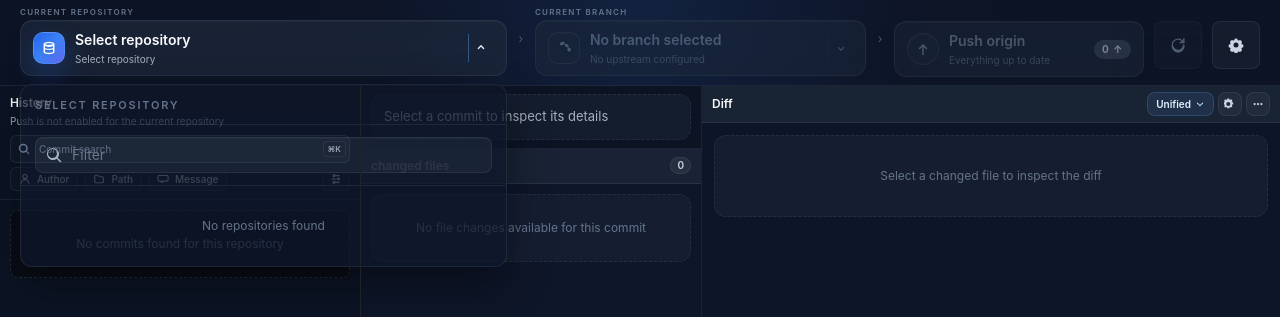
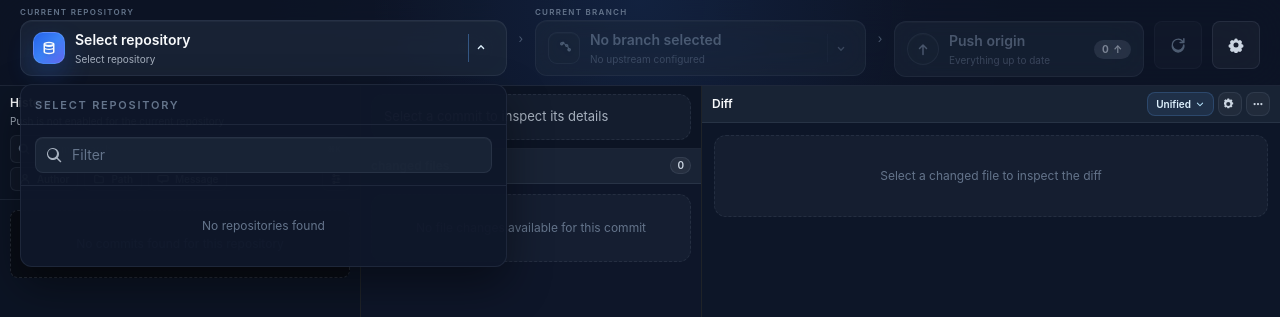
Before and after one commit to RockerHX/TickGit, a SvelteKit app: page / in a window 1280 px wide. Both pictures are taken after a click on the button "Select repository". Shown: the top 317 px of the page. Built offline with nearby package versions, Linux system fonts and the light colour scheme.

Commit message:
fix: 修复仓库分支下拉层级

```diff
--- a/src/app.css
+++ b/src/app.css
@@ -121,6 +121,10 @@ body {
   backdrop-filter: blur(18px);
 }
 
+.tg-dropdown-panel {
+  background: rgba(15, 23, 42, 0.97);
+}
+
 .tg-card {
   border: 1px solid var(--tg-border-soft);
   border-radius: var(--tg-radius-card);
--- a/src/lib/components/BranchSwitcher.svelte
+++ b/src/lib/components/BranchSwitcher.svelte
@@ -72,7 +72,7 @@
 
   {#if open}
     <div
-      class="tg-panel absolute left-0 right-0 top-full z-30 mt-2 overflow-hidden rounded-tg-card shadow-[0_18px_44px_rgba(0,0,0,0.42)]"
+      class="tg-panel tg-dropdown-panel absolute left-0 right-0 top-full z-50 mt-2 overflow-hidden rounded-tg-card shadow-[0_18px_44px_rgba(0,0,0,0.42)]"
     >
       <div class="border-b border-tg-border-soft px-3.5 pb-2.5 pt-3">
         <div
--- a/src/lib/components/RepositorySwitcher.svelte
+++ b/src/lib/components/RepositorySwitcher.svelte
@@ -75,7 +75,7 @@
 
   {#if open}
     <div
-      class="tg-panel absolute left-0 right-0 top-full z-30 mt-2 overflow-hidden rounded-xl shadow-[0_18px_44px_rgba(0,0,0,0.42)]"
+      class="tg-panel tg-dropdown-panel absolute left-0 right-0 top-full z-50 mt-2 overflow-hidden rounded-xl shadow-[0_18px_44px_rgba(0,0,0,0.42)]"
     >
       <div class="border-b border-tg-border-soft px-3.5 pb-2.5 pt-3">
         <div
--- a/src/routes/+page.svelte
+++ b/src/routes/+page.svelte
@@ -1330,7 +1330,7 @@
 
 <main class="tg-app-shell flex h-screen min-h-0 flex-col overflow-hidden">
   <header
-    class="shrink-0 border-b border-tg-border-soft bg-tg-bg-panel backdrop-blur-xl"
+    class="relative z-30 shrink-0 border-b border-tg-border-soft bg-tg-bg-panel backdrop-blur-xl"
   >
     <TopToolbar
       {repositories}
```
